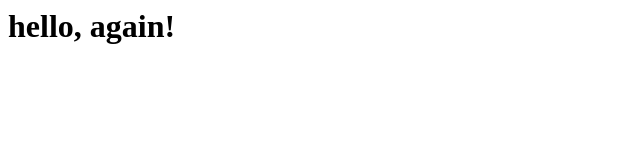
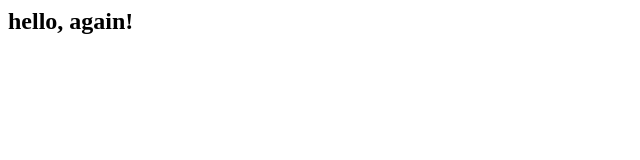
Before and after one commit to bhung08/second_website, a plain HTML site: page index.html in a window 1280 px wide. Shown: the whole page, without its empty margins (0-640 px from the left). Drawn offline with Linux system fonts and the light colour scheme.

Commit message:
Change header

```diff
--- a/index.html
+++ b/index.html
@@ -1 +1 @@
-<h1>hello, again!</h1>
+<h2>hello, again!</h2>
```
